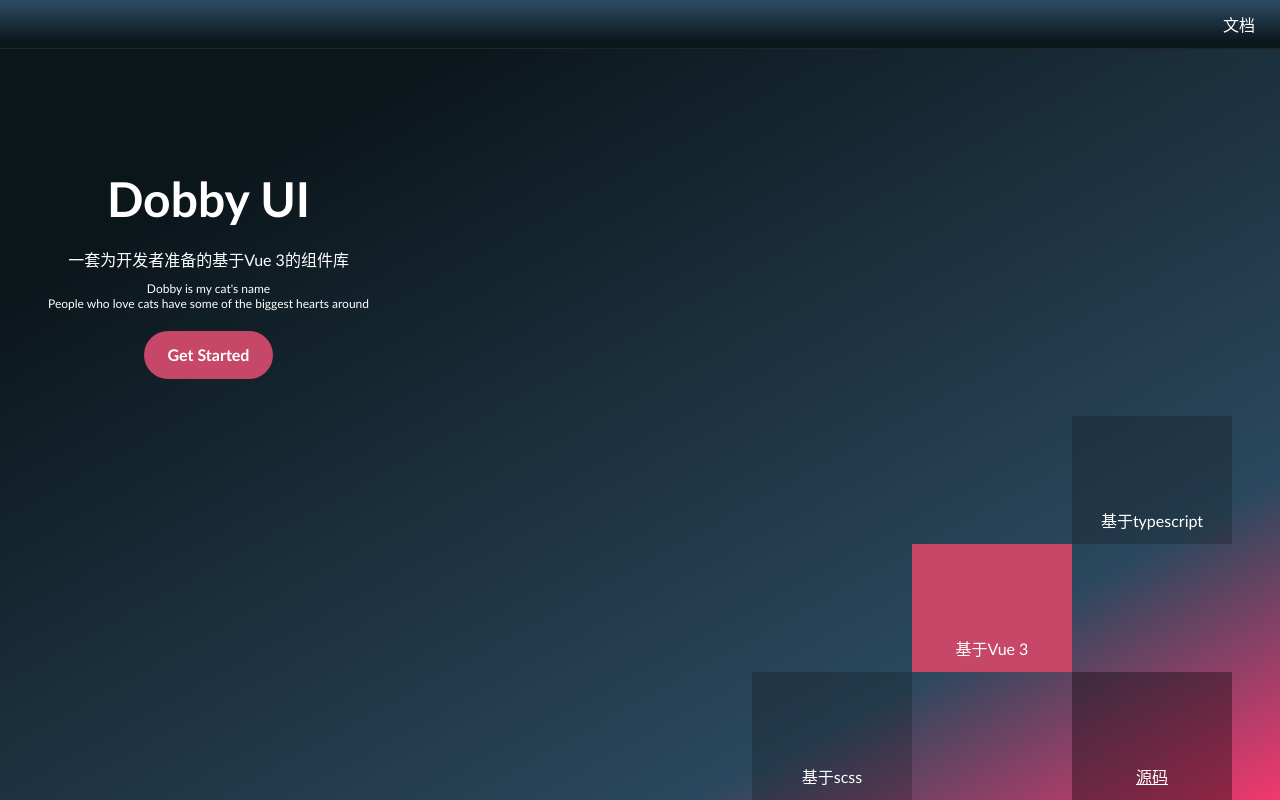
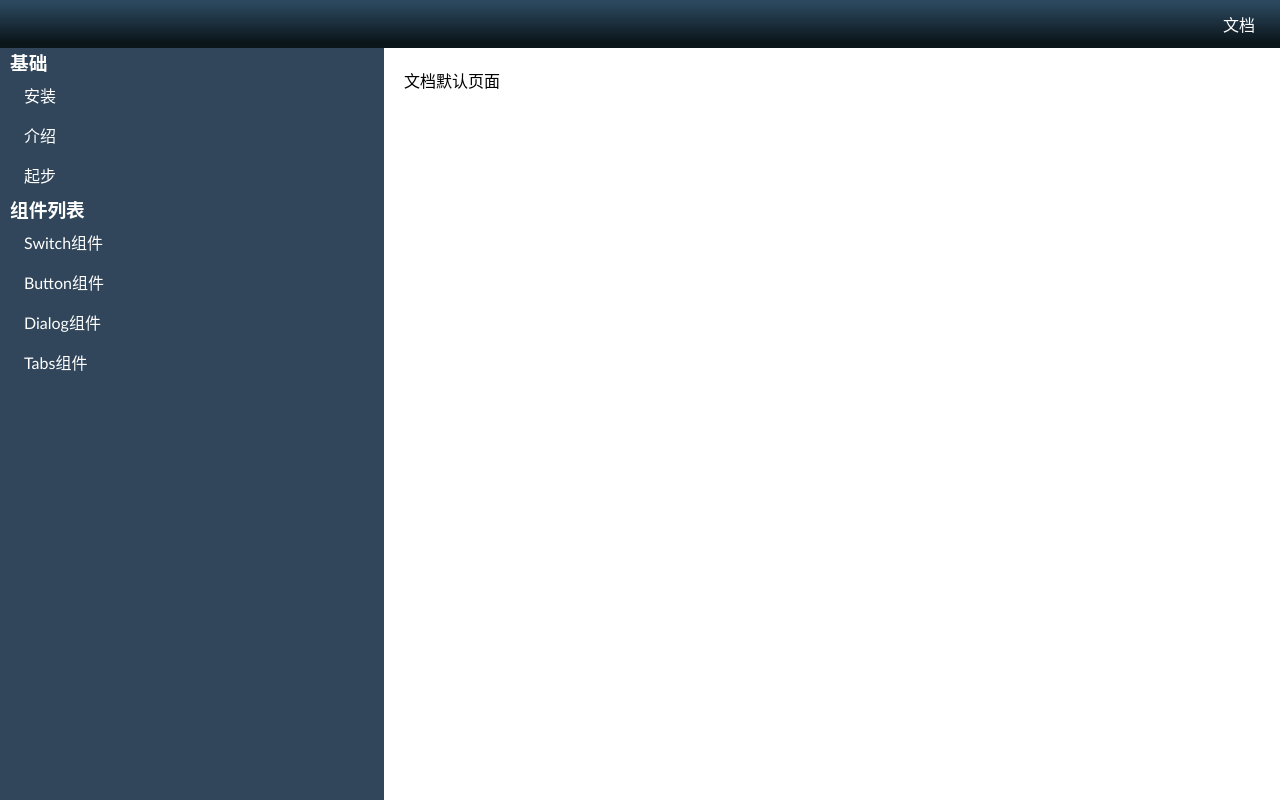
Before and after one commit to fanlelee/dobby-ui, a Vue app: page /#/doc in a window 1280 px wide. Before the commit this address led to /#/. Built offline with nearby package versions, Linux system fonts and the light colour scheme.

Commit message:
文档列表高亮

```diff
--- a/src/view/Doc.vue
+++ b/src/view/Doc.vue
@@ -36,21 +36,27 @@
 .doc {
   height: calc(100vh - 3em);
   display: flex;
-
   > aside {
-    background-color: lightseagreen;
+    background-color: #31465a;
+    color: #fff;
     height: 100%;
     overflow-y: auto;
     position: fixed;
     z-index: 8;
     top: 0;
     left: 0;
-    padding: 3em 20px 5px 20px;
+    padding: 3em 0 5px;
     display: flex;
     flex-direction: column;
+    h3{padding-left: 10px;}
     a {
+      color: #fff;
       display: block;
-      padding: 5px 0;
+      padding: 8px 0 8px   24px;
+    }
+    a.router-link-active{
+      background-color: #fff;
+      color: #131d24;
     }
   }
   > main {
```
